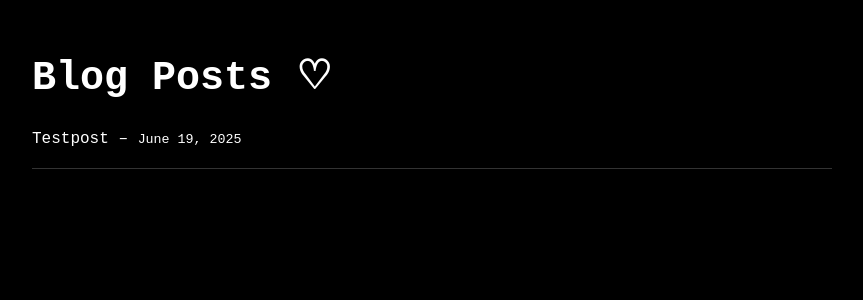
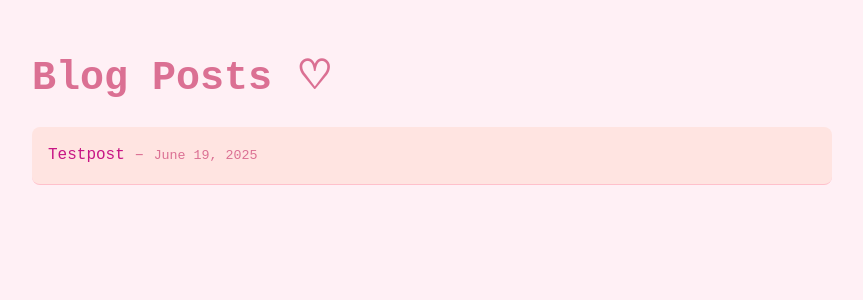
Before and after one commit to 01snowy/Snowy-webistes, a Jekyll site: the page built from blog/index.html, in a window 1280 px wide. Shown: the top 300 px of the page, without its empty margins (208-1071 px from the left). Built offline with Jekyll 4.4.1, drawn with Linux system fonts in a browser that asks for light colours.

Commit message:
Update blog.css

```diff
--- a/assets/css/blog.css
+++ b/assets/css/blog.css
@@ -1,6 +1,6 @@
 body {
-    background-color: #000000;
-    color: #ffffff;
+    background-color: #FFF0F5;  /* Light pink background */
+    color: #DB7093;  /* Pale violet red text */
     font-family: 'Courier New', Courier, monospace;
     line-height: 1.6;
     padding: 20px;
@@ -9,19 +9,20 @@ body {
 }
 
 a {
-    color: #ffffff;
+    color: #C71585;  /* Medium violet red for links */
     text-decoration: none;
     transition: color 0.3s;
 }
 
 a:hover {
-    color: #a39090;
+    color: #FF69B4;  /* Hot pink for hover */
     text-decoration: underline;
 }
 
 h1 {
     font-size: 2.5rem;
     margin-bottom: 1rem;
+    color: #DB7093;  /* Pale violet red for headings */
 }
 
 ul {
@@ -31,6 +32,15 @@ ul {
 
 li {
     margin-bottom: 1rem;
-    border-bottom: 1px solid #333333;
+    border-bottom: 1px solid #FFC0CB;  /* Pink border */
     padding-bottom: 1rem;
+    background-color: #FFE4E1;  /* Misty rose background for list items */
+    padding: 1rem;
+    border-radius: 8px;
+    transition: transform 0.3s ease;
 }
+
+li:hover {
+    transform: translateY(-2px);
+    box-shadow: 0 4px 8px rgba(219, 112, 147, 0.2);  /* Soft pink shadow */
+}
```
